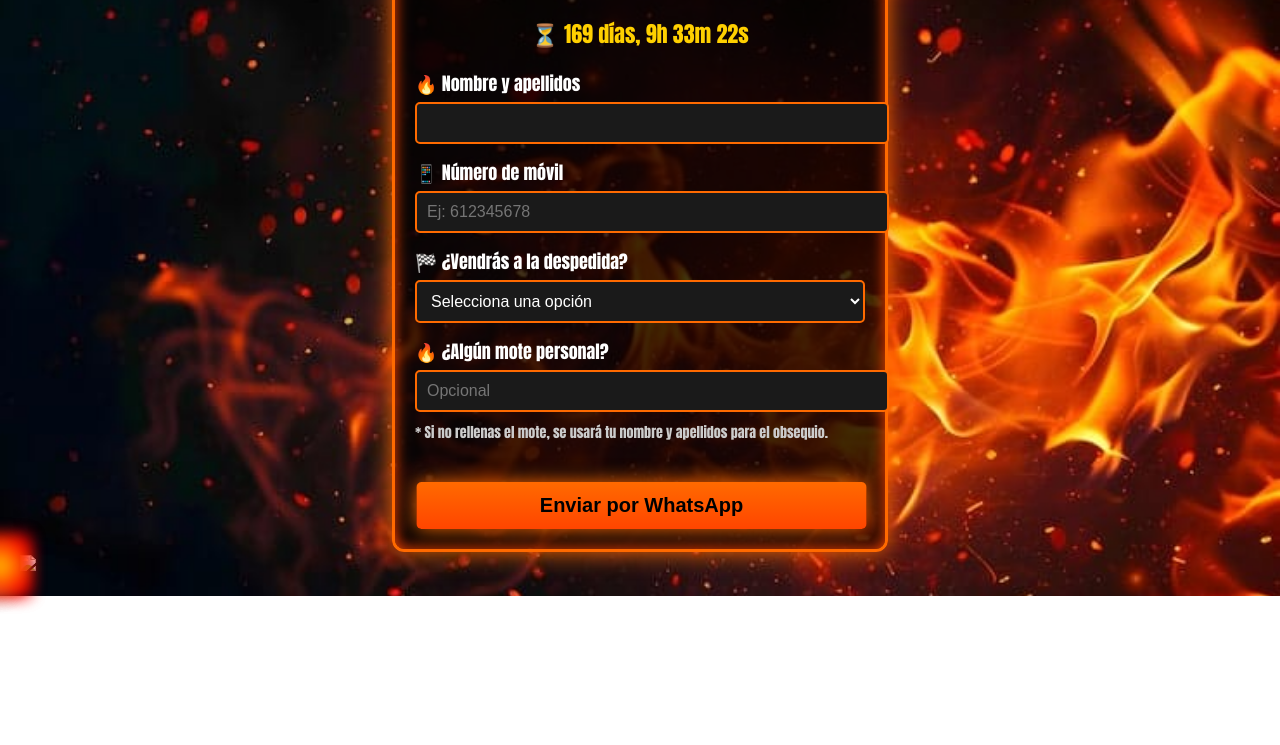
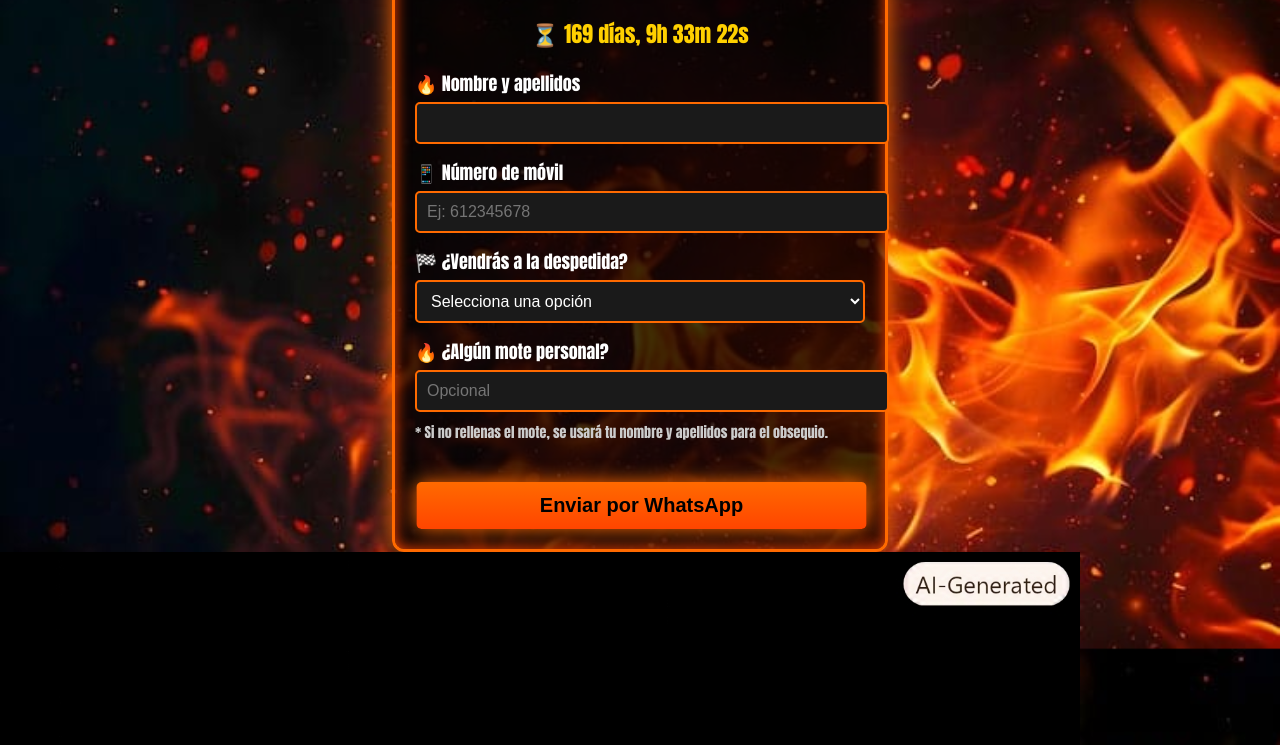
Before and after one commit to JMA25148/DESPEDIDA, a plain HTML site: page index.html in a window 1280 px wide. Shown: the part 204-949 px from the top of the page. Before the commit the page ends 800 px from the top, so only its background shows below. Drawn offline with Linux system fonts and the light colour scheme.

Commit message:
Actualizar index.html

```diff
--- a/index.html
+++ b/index.html
@@ -39,8 +39,8 @@
         </form>
     </div>
 <div class="animacion-karts">
-    <img src="kart.png" class="kart kart-left">
-    <img src="kart.png" class="kart kart-right">
+    <img src="coche.jpeg" class="kart kart-left">
+    <img src="coche.jpeg" class="kart kart-right">
 </div>
     <script src="script.js"></script>
 </body>
```
